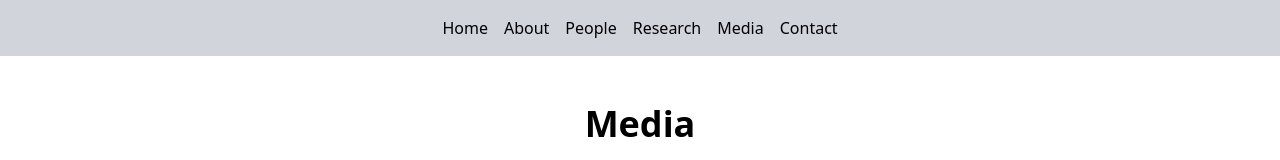
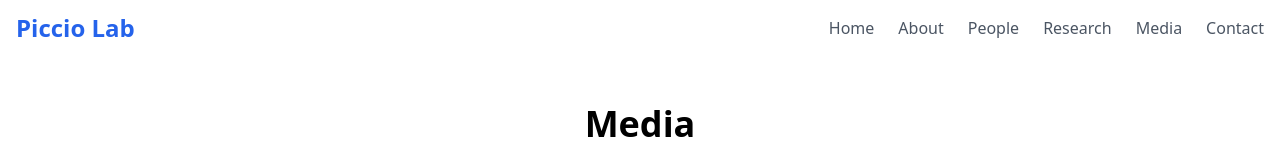
Before and after one commit to DiwasMainali1/piccioLab, a React (Create React App) app: page /media in a window 1280 px wide. Shown: the top 160 px of the page. Built offline with nearby package versions, Linux system fonts and the light colour scheme.

Commit message:
Made navbar better

```diff
--- a/src/components/NavBar.jsx
+++ b/src/components/NavBar.jsx
@@ -12,17 +12,27 @@ const NavBar = () => {
   ];
 
   return (
-    <nav className="bg-gray-300 p-4">
-      <ul className="flex justify-center space-x-4">
+    <header className="bg-white shadow-sm">
+      <div className="container mx-auto px-4 py-3 flex justify-between items-center">
+        <Link to="/" className="flex items-center">
+          <span className="text-2xl font-bold text-blue-600">Piccio Lab</span>
+        </Link>
+        <nav>
+          <ul className="flex space-x-6">
             {links.map((link) => (
               <li key={link.id}>
-            <Link to={link.path} className="text-black hover:text-gray-600">
+                <Link
+                  to={link.path}
+                  className="text-gray-600 hover:text-blue-600 transition duration-300"
+                >
                   {link.name}
                 </Link>
               </li>
             ))}
           </ul>
         </nav>
+      </div>
+    </header>
   );
 };
 
```
Lines whose indentation alone changed are shown as unchanged.
